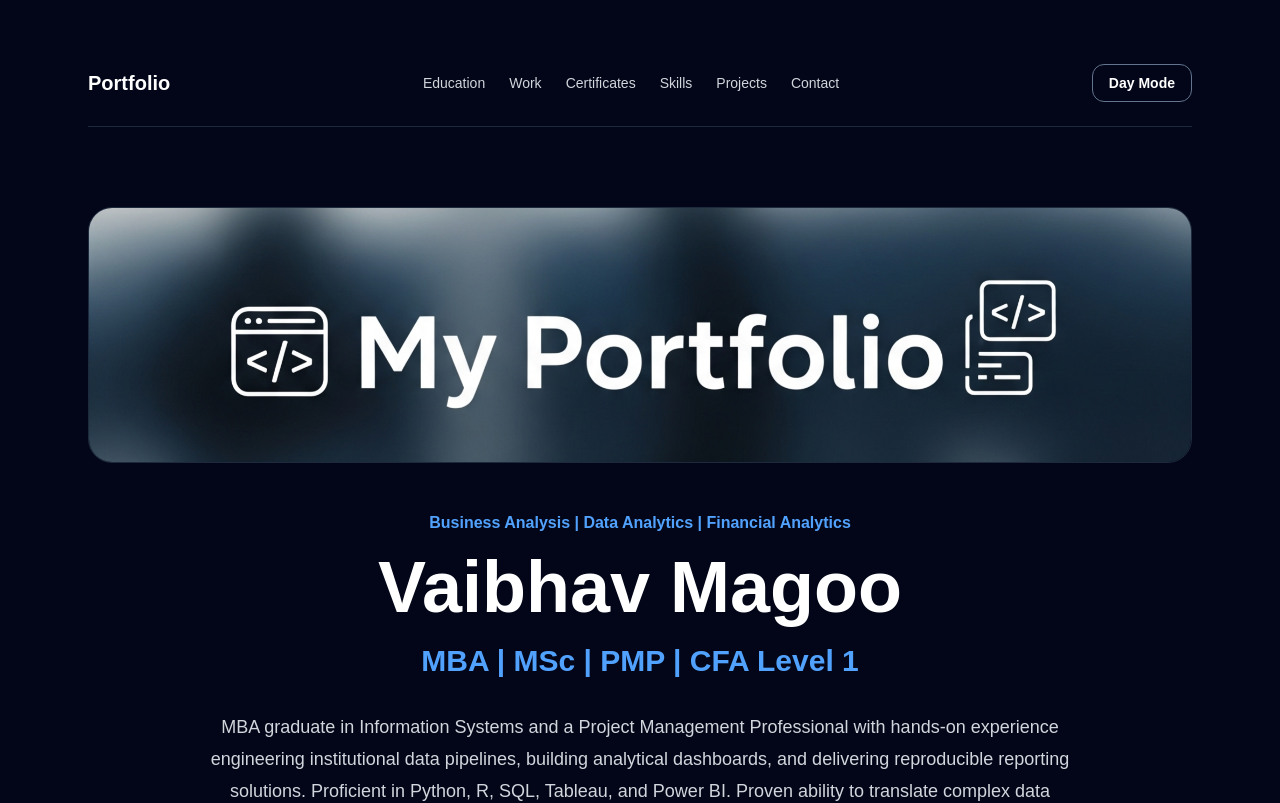
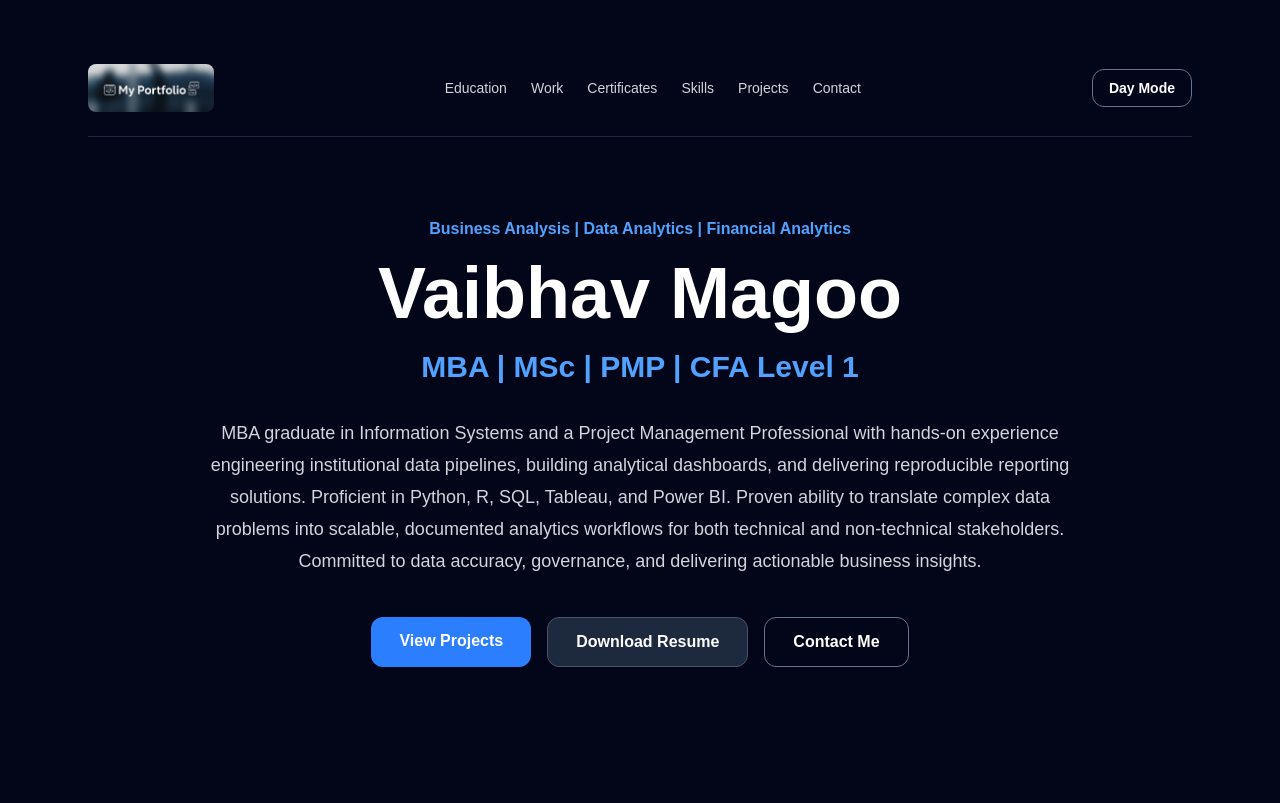
Before and after one commit to VaibhavMagoo/Portfolio, a Next.js app in the folder portfolio/: page / in a window 1280 px wide. Shown: the top 803 px of the page. Built offline with nearby package versions, Linux system fonts and the light colour scheme.

Commit message:
Added hero banner image

```diff
--- a/portfolio/app/page.tsx
+++ b/portfolio/app/page.tsx
@@ -151,7 +151,11 @@ export default function Home() {
     <main className={darkMode ? "min-h-screen bg-slate-950 text-white" : "min-h-screen bg-white text-slate-950"}>
       <section className="max-w-6xl mx-auto px-6 py-10">
         <nav className="flex justify-between items-center py-6 border-b border-slate-800">
-          <h2 className="text-xl font-bold">Portfolio</h2>
+          <img
+           src="/Banner.jpg"
+           alt="Portfolio Logo"
+           className="h-12 w-auto rounded-lg object-cover"
+          />
           <div className="hidden md:flex gap-6 text-sm text-gray-300">
             <a href="#education" className="hover:text-blue-400">Education</a>
             <a href="#experience" className="hover:text-blue-400">Work</a>
@@ -169,10 +173,7 @@ export default function Home() {
         </nav>
 
         <section className="py-20 text-center">
-  <img
-    src="/Banner.jpg"
-    className="w-full max-h-64 object-cover rounded-3xl mb-12 border border-slate-800"
-  />
+
 
   <p className="text-blue-400 font-semibold mb-4">
     Business Analysis | Data Analytics | Financial Analytics
```
